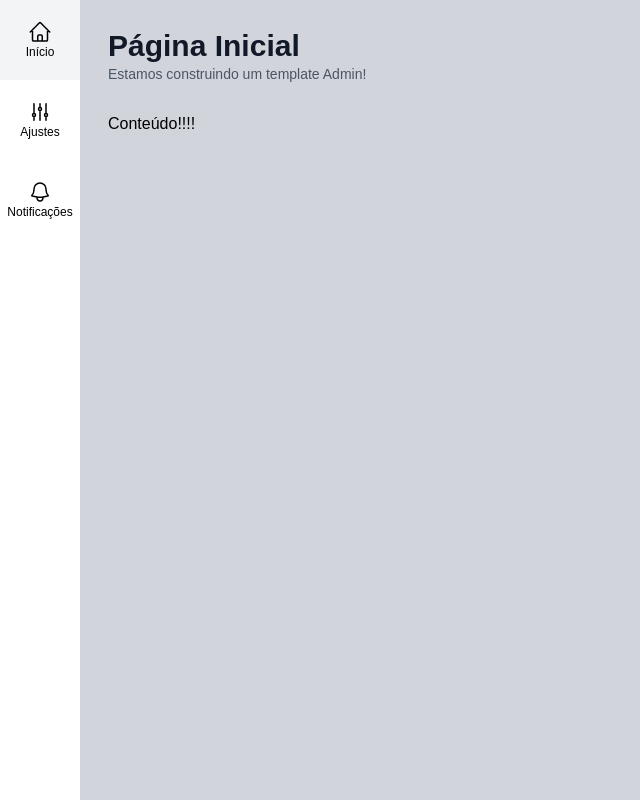
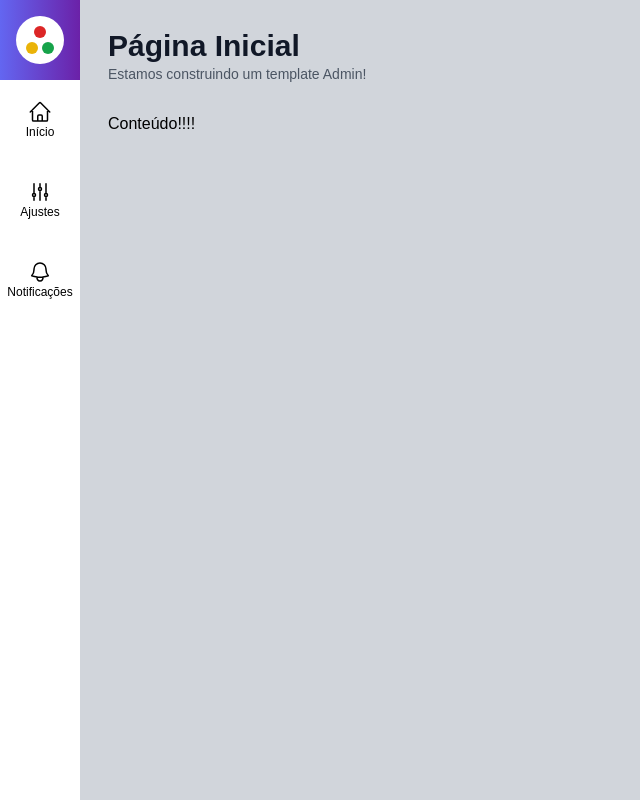
Before and after one commit to luucasor/admin-template, a Next.js app: page / in a window 1280 px wide. Shown: the whole page, without its empty margins (0-640 px from the left). Built offline with nearby package versions, Linux system fonts and the light colour scheme.

Commit message:
Adicionando logo

```diff
--- /dev/null
+++ b/src/components/template/Logo.tsx
@@ -0,0 +1,15 @@
+export default function Logo() {
+    return (
+        <div className={`
+            flex flex-col items-center justify-center
+            h-12 w-12 rounded-full
+            bg-white
+        `}>
+            <div className="h-3 w-3 rounded-full bg-red-600 mb-0.5"/>
+            <div className="flex mt-0.5">
+                <div className="h-3 w-3 rounded-full bg-yellow-500 mr-0.5"/>
+                <div className="h-3 w-3 rounded-full bg-green-600 ml-0.5"/>
+            </div>
+        </div>
+    )
+}
--- a/src/components/template/MenuLateral.tsx
+++ b/src/components/template/MenuLateral.tsx
@@ -1,9 +1,17 @@
 import { IconeCasa, IconeAjustes, IconeSino } from "../icons";
+import Logo from "./Logo";
 import MenuItem from "./MenuItem";
 
 export default function MenuLateral() {
     return (
         <aside>
+            <div className={`
+                flex flex-col items-center justify-center
+                bg-gradient-to-r from-indigo-500 to-purple-800
+                h-20 w-20
+            `}>
+                <Logo />
+            </div>
             <ul>
                 <MenuItem url="/" texto="Início" icone={IconeCasa} />
                 <MenuItem url="/ajustes" texto="Ajustes" icone={IconeAjustes} />
```
